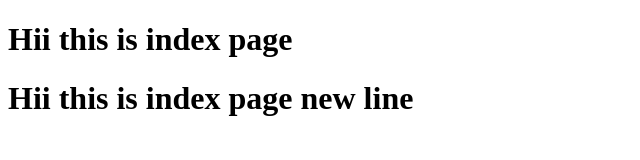
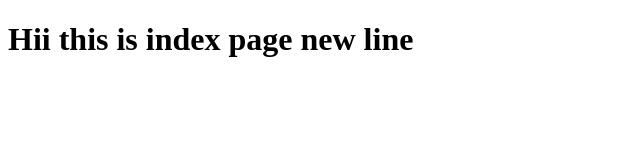
Before and after one commit to geet0411/guava, a plain HTML site: page index.html in a window 1280 px wide. Shown: the whole page, without its empty margins (0-640 px from the left). Drawn offline with Linux system fonts and the light colour scheme.

Commit message:
third commit

```diff
--- a/index.html
+++ b/index.html
@@ -5,7 +5,7 @@
     <title>Document</title>
 </head>
 <body>
-    <h1>Hii this is index page</h1>
+
     <h1>Hii this is index page new line</h1>
 </body>
 </html>
```
